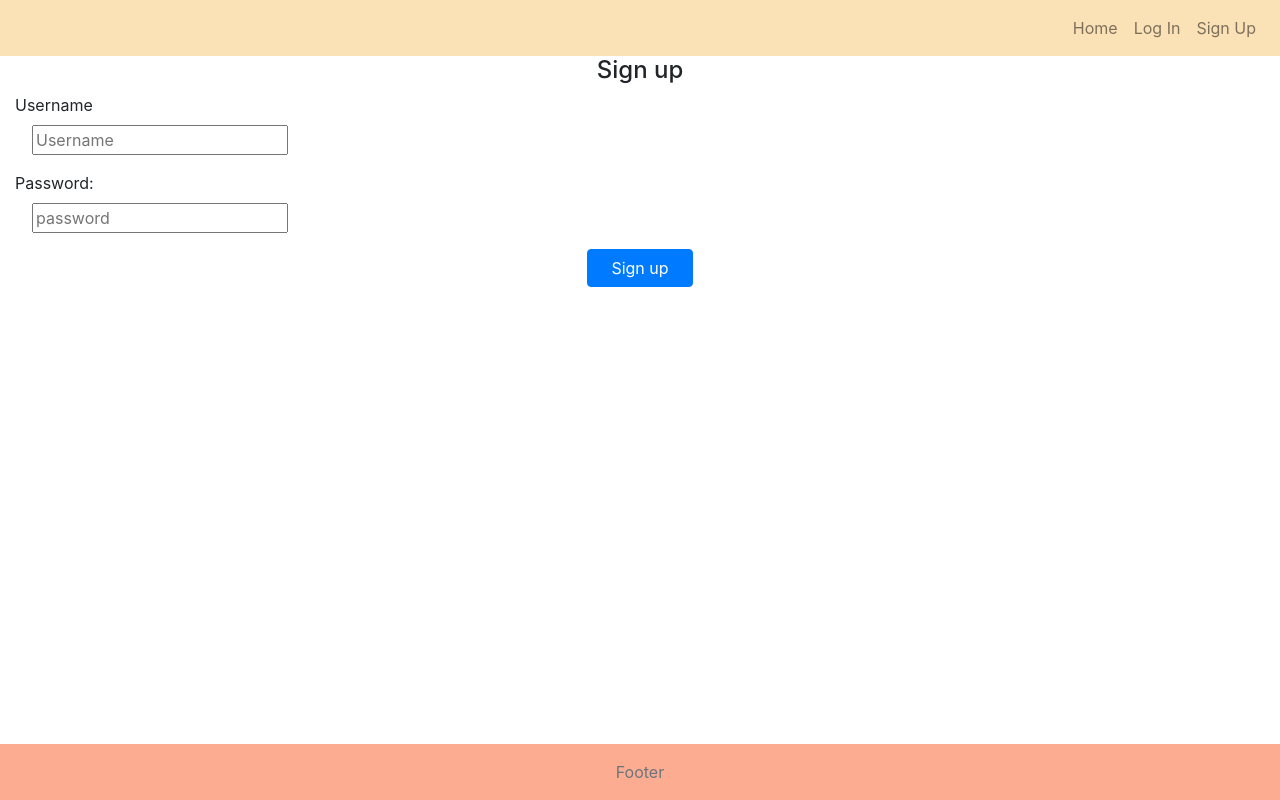
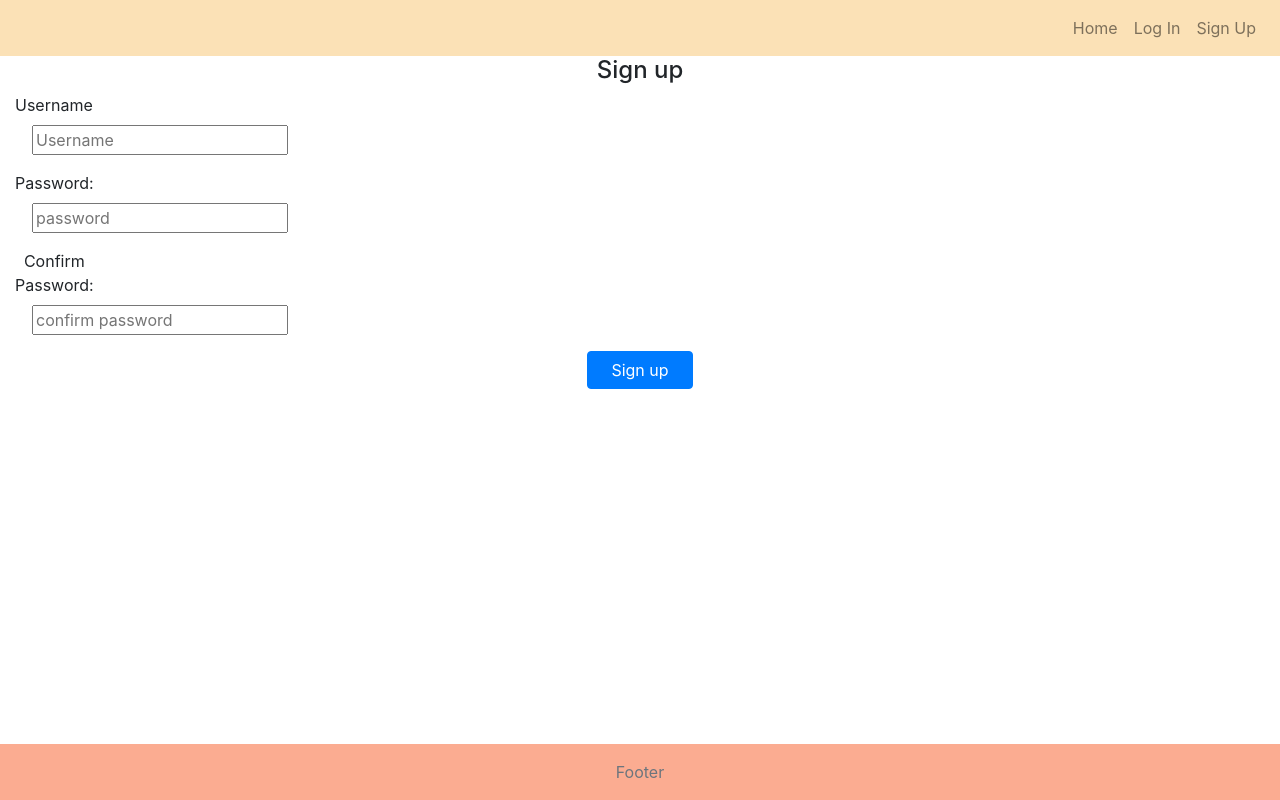
Before and after one commit to katean004/Spontaneous-Weekend-3.0, a React (Create React App) app: page /signup in a window 1280 px wide. Built offline with nearby package versions, Linux system fonts and the light colour scheme; no server answers.

Commit message:
updates to signup page

```diff
--- a/package.json
+++ b/package.json
@@ -1,5 +1,5 @@
 {
-  "name": "mern-passport",
+  "name": "spontaneous-weekend",
   "version": "0.1.0",
   "private": true,
   "dependencies": {
--- a/src/components/login-form.js
+++ b/src/components/login-form.js
@@ -30,7 +30,7 @@ class LoginForm extends Component {
         password: this.state.password
       })
       .then(response => {
-        // console.log('login response: ')
+        console.log("login response: ");
         console.log(response);
         if (response.status === 200) {
           // update App.js state
@@ -45,7 +45,8 @@ class LoginForm extends Component {
         }
       })
       .catch(error => {
-        // console.log('login error: ')
+        console.log("login error: ");
+        alert("Invalid login, please try again.");
         console.log(error);
       });
   }
@@ -109,5 +110,4 @@ class LoginForm extends Component {
     }
   }
 }
-
 export default LoginForm;
--- a/src/components/sign-up.js
+++ b/src/components/sign-up.js
@@ -1,62 +1,76 @@
-import React, { Component } from 'react'
-import axios from 'axios'
+import React, { Component } from "react";
+import { Redirect } from "react-router-dom";
+import axios from "axios";
 
 class Signup extends Component {
   constructor() {
-		super()
+    super();
     this.state = {
-			username: '',
-			password: '',
-			confirmPassword: '',
-
-		}
-		this.handleSubmit = this.handleSubmit.bind(this)
-		this.handleChange = this.handleChange.bind(this)
+      username: "",
+      password: "",
+      confirmPassword: "",
+      redirectTo: null
+    };
+    this.handleSubmit = this.handleSubmit.bind(this);
+    this.handleChange = this.handleChange.bind(this);
   }
   handleChange(event) {
     this.setState({
       [event.target.name]: event.target.value
-		})
+    });
   }
+
   handleSubmit(event) {
-		console.log('sign-up handleSubmit, username: ')
-		console.log(this.state.username)
-		event.preventDefault()
+    console.log("sign-up handleSubmit, username: ");
+    console.log(this.state.username);
+    event.preventDefault();
 
     //request to server to add a new username/password
-		axios.post('/user/', {
+    axios
+      .post("/user/", {
         username: this.state.username,
-			password: this.state.password
+        password: this.state.password,
+        confirmPassword: this.state.confirmPassword
       })
       .then(response => {
-				console.log(response)
-				if (!response.data.errmsg) {
-					console.log('successful signup')
-					this.setState({ //redirect to login page
-						redirectTo: '/login'
+        console.log(response);
+        if (
+          !response.data.errmsg &&
+          this.state.password === this.state.confirmPassword
+        ) {
+          console.log("successful signup");
+          alert("Signup was a success!");
+          this.setState({
+            //redirect to login page
+            redirectTo: "/login"
+          });
+        } else {
+          console.log("username already taken");
+        }
       })
-				} else {
-					console.log('username already taken')
-				}
-			}).catch(error => {
-				console.log('signup error: ')
-				console.log(error)
-
-			})
+      .catch(error => {
+        console.log("signup error: ");
+        console.log(error);
+      });
   }
 
-
   render() {
+    if (this.state.redirectTo) {
+      return <Redirect to={{ pathname: this.state.redirectTo }} />;
+    } else {
       return (
         <div className="SignupForm">
           <h4>Sign up</h4>
           <form className="form-horizontal">
             <div className="form-group">
               <div className="col-1 col-ml-auto">
-						<label className="form-label" htmlFor="username">Username</label>
+                <label className="form-label" htmlFor="username">
+                  Username
+                </label>
               </div>
               <div className="col-3 col-mr-auto">
-						<input className="form-input"
+                <input
+                  className="form-input"
                   type="text"
                   id="username"
                   name="username"
@@ -68,14 +82,34 @@ render() {
             </div>
             <div className="form-group">
               <div className="col-1 col-ml-auto">
-						<label className="form-label" htmlFor="password">Password: </label>
+                <label className="form-label" htmlFor="password">
+                  Password:{" "}
+                </label>
               </div>
               <div className="col-3 col-mr-auto">
-						<input className="form-input"
+                <input
+                  className="form-input"
                   placeholder="password"
                   type="password"
                   name="password"
                   value={this.state.password}
+                  onChange={this.handleChange}
+                />
+              </div>
+            </div>
+            <div className="form-group">
+              <div className="col-1 col-ml-auto">
+                <label className="form-label" htmlFor="confirmPassword">
+                  Confirm Password:{" "}
+                </label>
+              </div>
+              <div className="col-3 col-mr-auto">
+                <input
+                  className="form-input"
+                  placeholder="confirm password"
+                  type="password"
+                  name="confirmPassword"
+                  value={this.state.confirmPassword}
                   onChange={this.handleChange}
                 />
               </div>
@@ -86,13 +120,15 @@ render() {
                 className="btn btn-primary col-1 col-mr-auto"
                 onClick={this.handleSubmit}
                 type="submit"
-					>Sign up</button>
+              >
+                Sign up
+              </button>
             </div>
           </form>
         </div>
-
-	)
+      );
+    }
   }
 }
 
-export default Signup
+export default Signup;
```
Also changed, not shown: 1 other file (tests, documents, lock files or other folders). Lines whose indentation alone changed are shown as unchanged.
